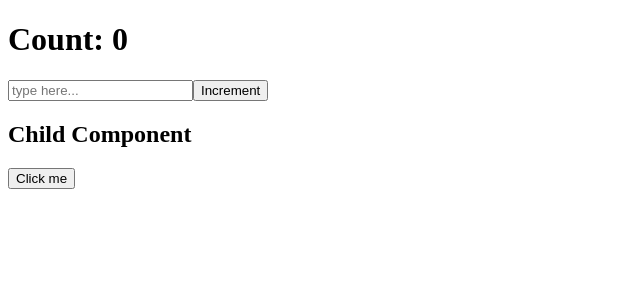
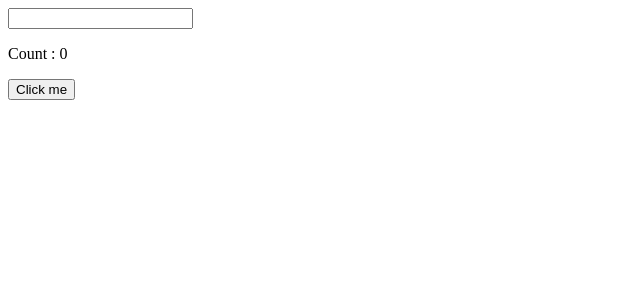
Before and after one commit to Rairohan/react-concepts, a React (Vite) app: page / in a window 1280 px wide. Shown: the top 300 px of the page, without its empty margins (0-640 px from the left). Built offline with nearby package versions, Linux system fonts and the light colour scheme.

Commit message:
React.memo : understanding

```diff
--- a/src/App.jsx
+++ b/src/App.jsx
@@ -169,7 +169,8 @@ import { createContext, use, useReducer, useState } from 'react'
 //---------------useCallback----------------
 import ButtonHandler from './useCallback/ButtonHandler'
 import SearchHandler from './useCallback/SearchHandler'
-import Parent from './useCallback/React.memo/Parent'
+// import Parent from './useCallback/React.memo/task1/Parent'
+import Parent from './useCallback/React.memo/task2/Parent'
 export default function App(){
     return(
         <Parent/>
--- /dev/null
+++ b/src/useCallback/React.memo/task2/Child.jsx
@@ -0,0 +1,11 @@
+import React from "react";
+export const Child = React.memo(function Child({onClick,count}){
+    console.log("Child rendered")
+    return(
+        <div>
+            <p>Count : {count}</p>
+            <button onClick={onClick}>Click me</button>
+        </div>
+    )
+})
+export default Child
--- /dev/null
+++ b/src/useCallback/React.memo/task2/Parent.jsx
@@ -0,0 +1,22 @@
+import React, { useState } from "react";
+import { useCallback } from "react";
+import Child from "./Child";
+export default function Parent(){
+    const [count,setCount] = useState(0)
+    const [text,setText] = useState("")
+
+        const handleIncrement = useCallback(()=>{
+            setCount(count+1)
+        },[count])
+
+    return(
+        <div>
+            <input
+                 type="text"
+                 value={text}
+                onChange={(e)=>{setText(e.target.value)}}
+            />
+            <Child onClick={handleIncrement} count={count}/>
+        </div>
+    )
+}
```
Also changed, not shown: src/useCallback/React.memo/task1/Child.jsx (renamed from src/useCallback/React.memo/Child.jsx), src/useCallback/React.memo/task1/Parent.jsx (renamed from src/useCallback/React.memo/Parent.jsx).
